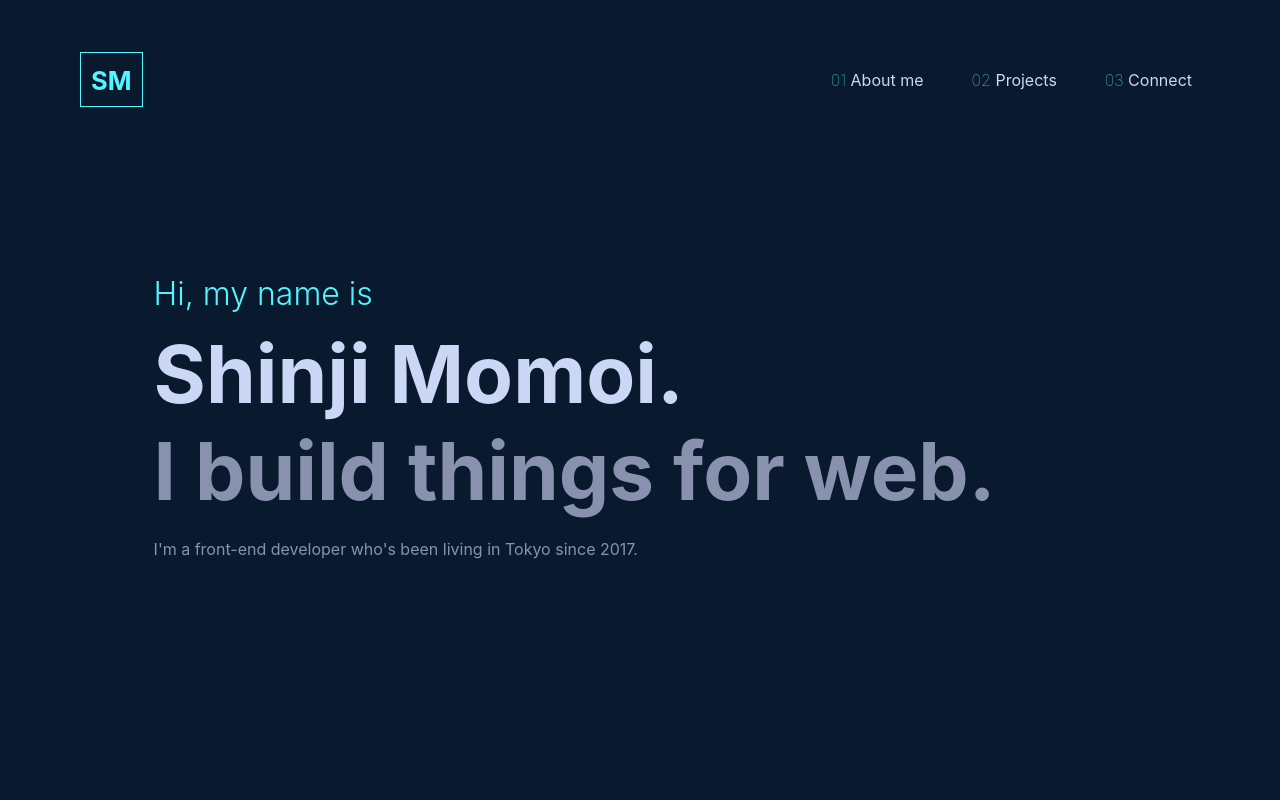
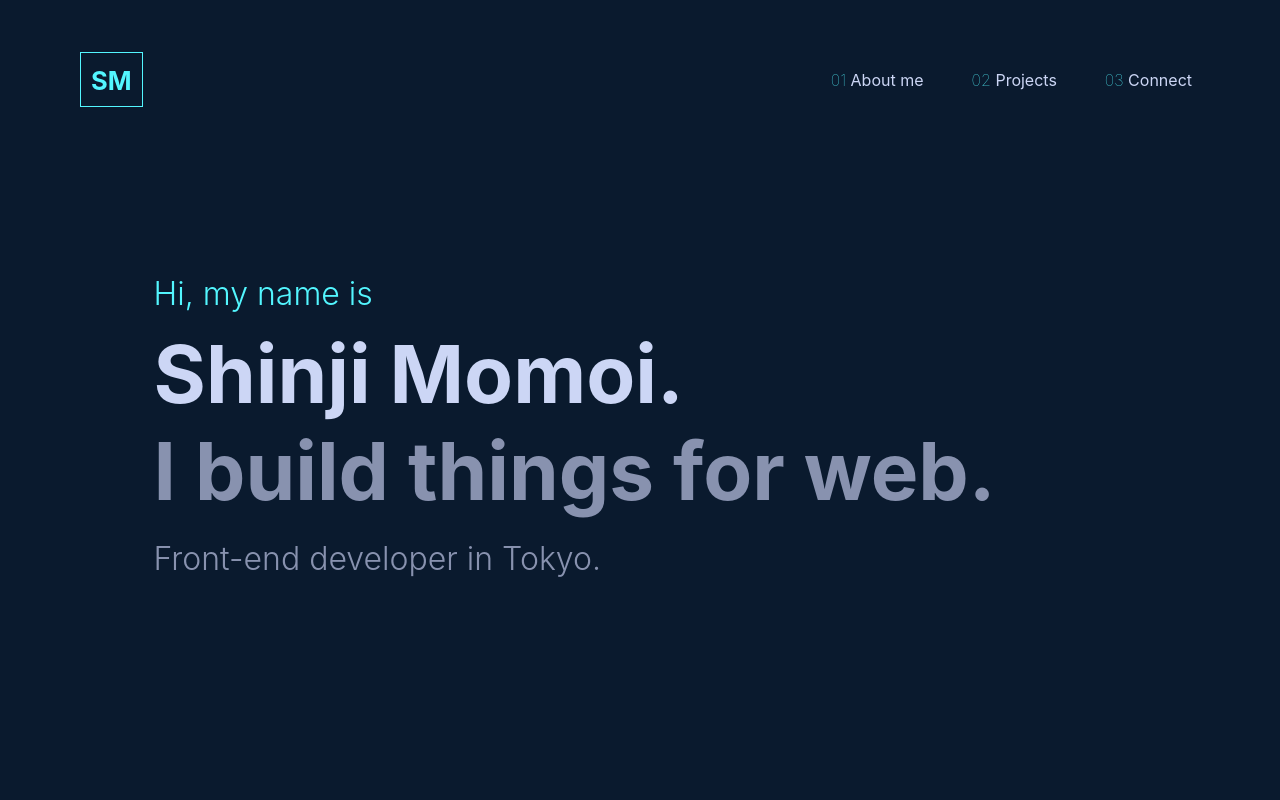
Before and after one commit to shinjimomoi/profile, a plain HTML site: page index.html in a window 1280 px wide. Shown: the top 800 px of the page. Drawn offline with Linux system fonts and the light colour scheme; a web font is replaced by a local one.

```diff
--- a/index.html
+++ b/index.html
@@ -32,7 +32,7 @@
     <div class="background-img vertical-center">
       <h3 class="primary mb-3">Hi, my name is</h3>
       <h1 class="light-gray">Shinji Momoi. <br> <span class="gray">I build things for web.</span></h1>
-      <p class="gray mt-5">I'm a front-end developer who's been living in Tokyo since 2017.</p>
+      <h3 class="gray font-light mt-5">Front-end developer in Tokyo.</h3>
     </div>
   </div>
 
```
